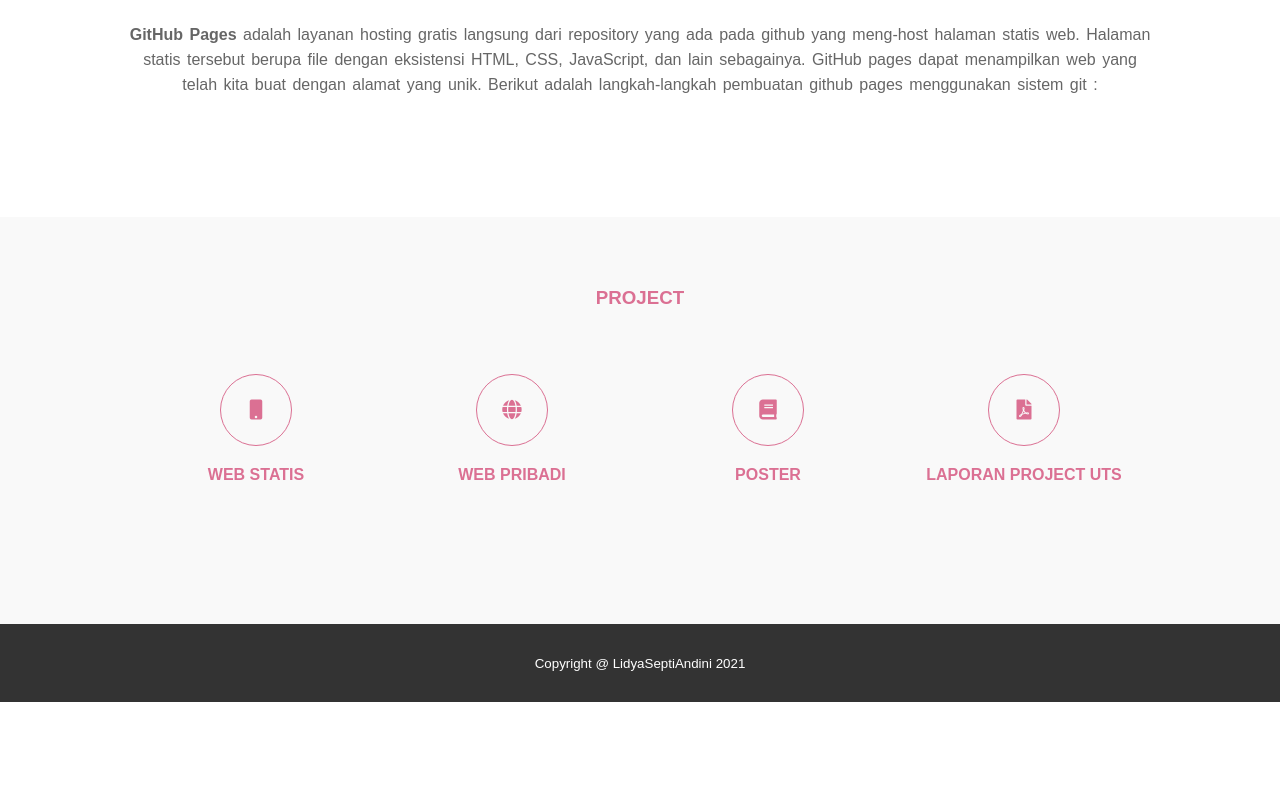
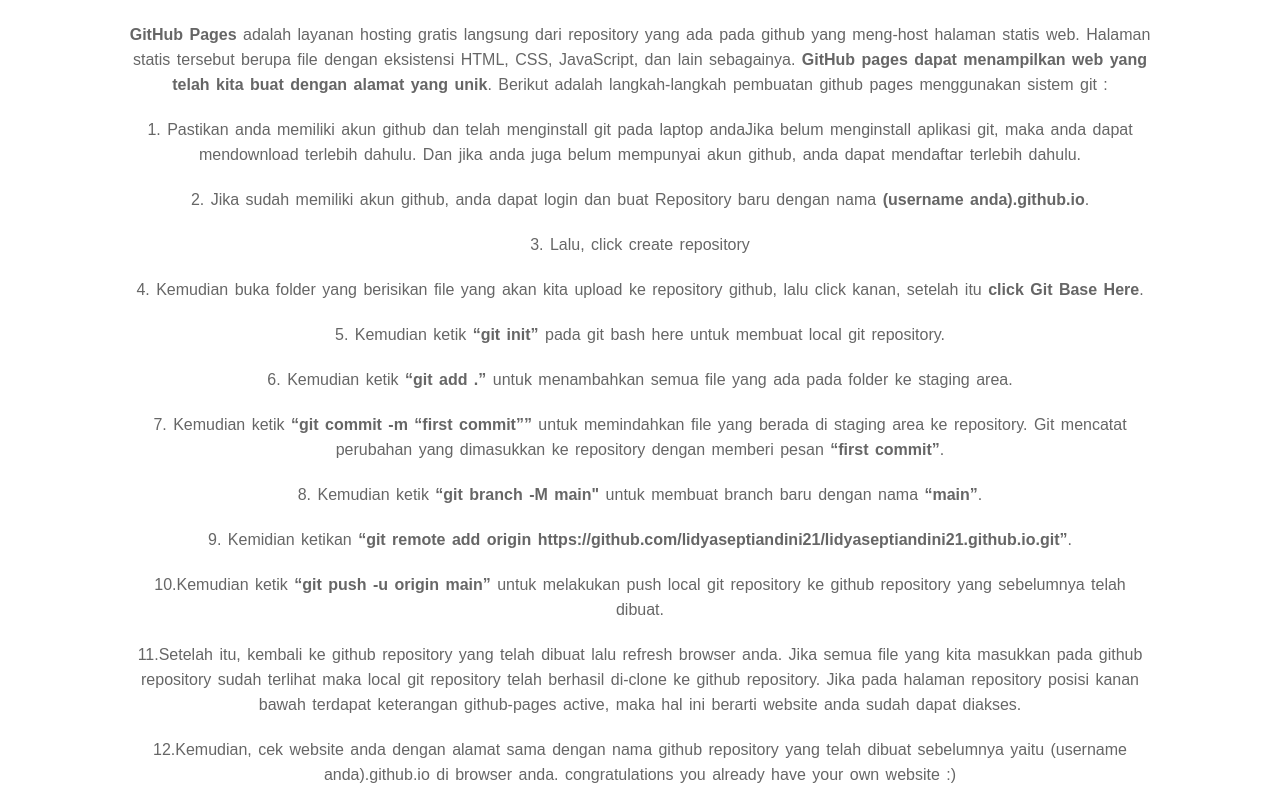
Before and after one commit to lidyaseptiandini21/lidyaseptiandini21.github.io, a plain HTML site: page index.html in a window 1280 px wide. Shown: the part 1318-2108 px from the top of the page. Before the commit the page ends 2020 px from the top, so only its background shows below. Drawn offline with nearby package versions, Linux system fonts and the light colour scheme.

Commit message:
update code

```diff
--- a/index.html
+++ b/index.html
@@ -49,7 +49,19 @@
 			<h3>PROFIL</h3>
 			<p>Hai, namaku Lidya Septi Andini. Aku lahir di Sidoarjo pada tanggal 21 September 2002. Aku sekarang kuliah jurusan S1 Teknologi Sains Data, Fakultas Teknologi Maju dan Multidisiplin, Universitas Airlangga. Aku juga punya beberapa hobi yang sering aku lakukan seperti mendengarkan musik, membaca komik dan novel secara online, menonton drama dan film, bersepeda, dan lain sebagainya. Aku punya impian yaitu mencoba berbagai macam kuliner yang ada di dunia.</p>
 			<h3>PEMBUATAN GITHUB PAGES MENGGUNAKAN SISTEM GIT</h3>
-			<p><strong>GitHub Pages</strong> adalah layanan hosting gratis langsung dari repository yang ada pada github yang meng-host halaman statis web. Halaman statis tersebut berupa file dengan eksistensi HTML, CSS, JavaScript, dan lain sebagainya. GitHub pages dapat menampilkan web yang telah kita buat dengan alamat yang unik. Berikut adalah langkah-langkah pembuatan github pages menggunakan sistem git :</p>
+			<p><strong>GitHub Pages</strong> adalah layanan hosting gratis langsung dari repository yang ada pada github yang meng-host halaman statis web. Halaman statis tersebut berupa file dengan eksistensi HTML, CSS, JavaScript, dan lain sebagainya. <strong>GitHub pages dapat menampilkan web yang telah kita buat dengan alamat yang unik</strong>. Berikut adalah langkah-langkah pembuatan github pages menggunakan sistem git :</p>
+			<p>1. Pastikan anda memiliki akun github dan telah menginstall git pada laptop andaJika belum menginstall aplikasi git, maka anda dapat mendownload terlebih dahulu. Dan jika anda juga belum mempunyai akun github, anda dapat mendaftar terlebih dahulu.</p>
+			<p>2. Jika sudah memiliki akun github, anda dapat login dan buat Repository baru dengan nama <strong>(username anda).github.io</strong>.</p>
+			<p>3. Lalu, click create repository</p>
+			<p>4. Kemudian buka folder yang berisikan file yang akan kita upload ke repository github, lalu click kanan, setelah itu <strong>click Git Base Here</strong>.</p>
+			<p>5. Kemudian ketik <strong>“git init”</strong> pada git bash here untuk membuat local git repository.</p>
+			<p>6. Kemudian ketik <strong>“git add .”</strong> untuk menambahkan semua file yang ada pada folder ke staging area.</p>
+			<p>7. Kemudian ketik <strong>“git commit -m “first commit””</strong> untuk memindahkan file yang berada di staging area ke repository. Git mencatat perubahan yang dimasukkan ke repository dengan memberi pesan <strong>“first commit”</strong>.</p>
+			<p>8. Kemudian ketik <strong>“git branch -M main"</strong> untuk membuat branch baru dengan nama <strong>“main”</strong>.</p>
+			<p>9. Kemidian ketikan <strong>“git remote add origin https://github.com/lidyaseptiandini21/lidyaseptiandini21.github.io.git”</strong>.</p>
+			<p>10.Kemudian ketik <strong>“git push -u origin main”</strong> untuk melakukan push local git repository ke github repository yang sebelumnya telah dibuat.</p>
+			<p>11.Setelah itu, kembali ke github repository yang telah dibuat lalu refresh browser anda. Jika semua file yang kita masukkan pada github repository sudah terlihat maka local git repository telah berhasil di-clone ke github repository. Jika pada halaman repository posisi kanan bawah terdapat keterangan github-pages active, maka hal ini berarti website anda sudah dapat diakses.</p>
+			<p>12.Kemudian, cek website anda dengan alamat sama dengan nama github repository yang telah dibuat sebelumnya yaitu (username anda).github.io di browser anda. congratulations you already have your own website :)</p>
 		</div>
 	</section>
 
```
